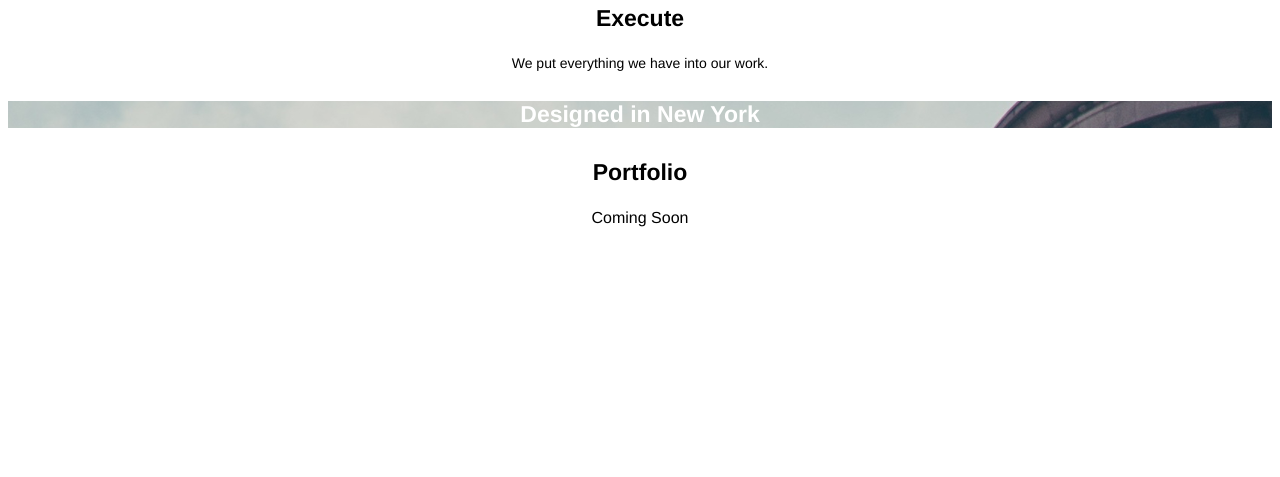
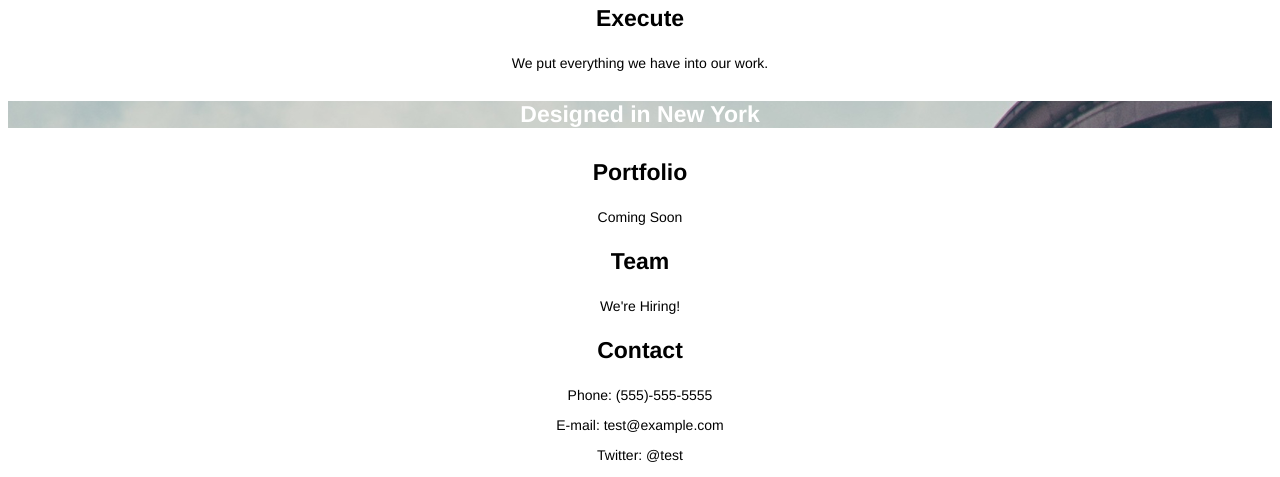
Before and after one commit to Erluke/broadway, a plain HTML site: page index.html in a window 1280 px wide. Shown: the part 1569-2046 px from the top of the page. Before the commit the page ends 1812 px from the top, so only its background shows below. Drawn offline with Linux system fonts and the light colour scheme.

Commit message:
Add Contact

```diff
--- a/index.html
+++ b/index.html
@@ -33,5 +33,15 @@
       <h3>Portfolio</h3>
       <p>Coming Soon</p>
     </div>
+    <div id="team">
+      <h3>Team</h3>
+      <p>We're Hiring!</p>
+    </div>
+    <div id="contact">
+      <h3>Contact</h3>
+      <p>Phone: (555)-555-5555</p>
+      <p>E-mail: test@example.com</p>
+      <p>Twitter: @test</p>
+    </div>
   </body>
 </html>
--- a/resources/css/style.css
+++ b/resources/css/style.css
@@ -7,6 +7,10 @@
   color: white;
 }
 #top a:link {
+  font-size: 18px;
+  color: white;
+}
+#top a:visited {
   font-size: 18px;
   color: white;
 }
@@ -38,3 +42,18 @@ h4 {
 #work {
   text-align: center;
 }
+#work p {
+  font-size: 14px;
+}
+#team {
+  text-align: center;
+}
+#team p {
+  font-size: 14px;
+}
+#contact {
+  text-align: center;
+}
+#contact p {
+  font-size: 14px;
+}
```
